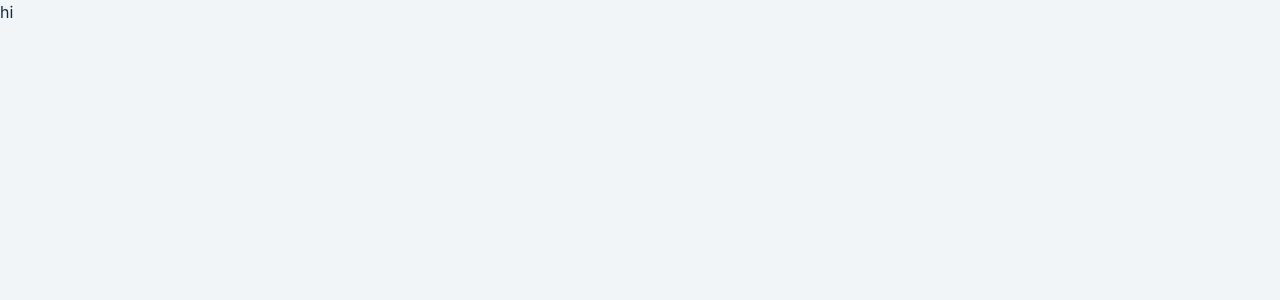
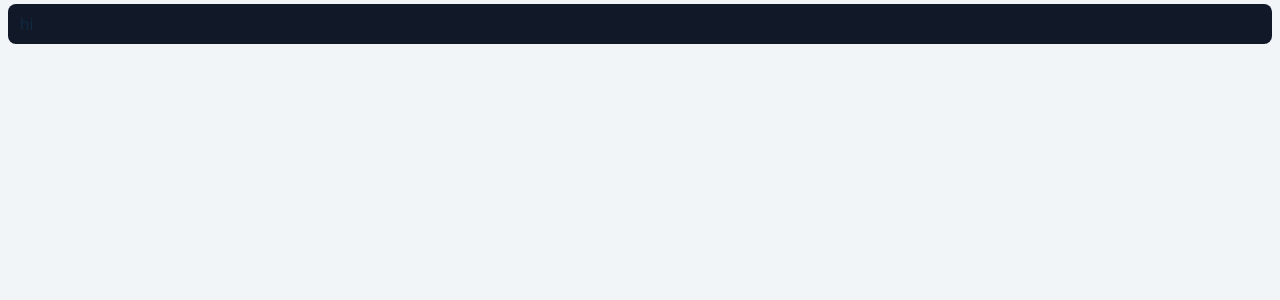
Before and after one commit to YOWDAHE/Ecommerce-Website, a React (Create React App) app: page / in a window 1280 px wide. Shown: the top 300 px of the page. Built offline with nearby package versions, Linux system fonts and the light colour scheme.

Commit message:
nav skelleton

```diff
--- a/public/index.html
+++ b/public/index.html
@@ -24,7 +24,7 @@
       work correctly both with client-side routing and a non-root public URL.
       Learn how to configure a non-root public URL by running `npm run build`.
     -->
-    <title>Redux Toolkit</title>
+    <title>Ecommerse Site</title>
   </head>
   <body>
     <noscript>You need to enable JavaScript to run this app.</noscript>
--- a/src/Navbar.jsx
+++ b/src/Navbar.jsx
@@ -1,6 +1,6 @@
 const Navbar = () => {
     return (
-        <div>
+        <div className=" bg-gray-900 flex h-10 my-1 mx-2 rounded-lg p-3 items-center">
             hi
         </div>
     )
```
